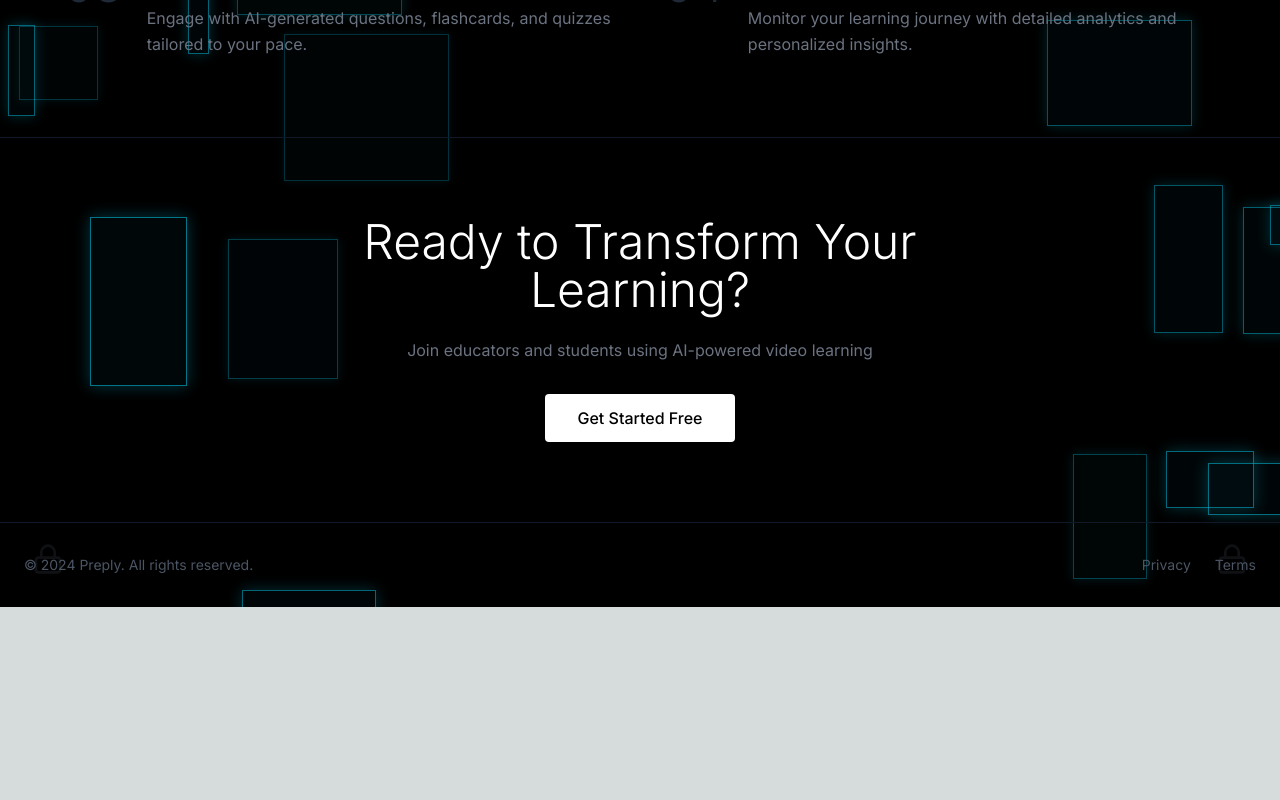
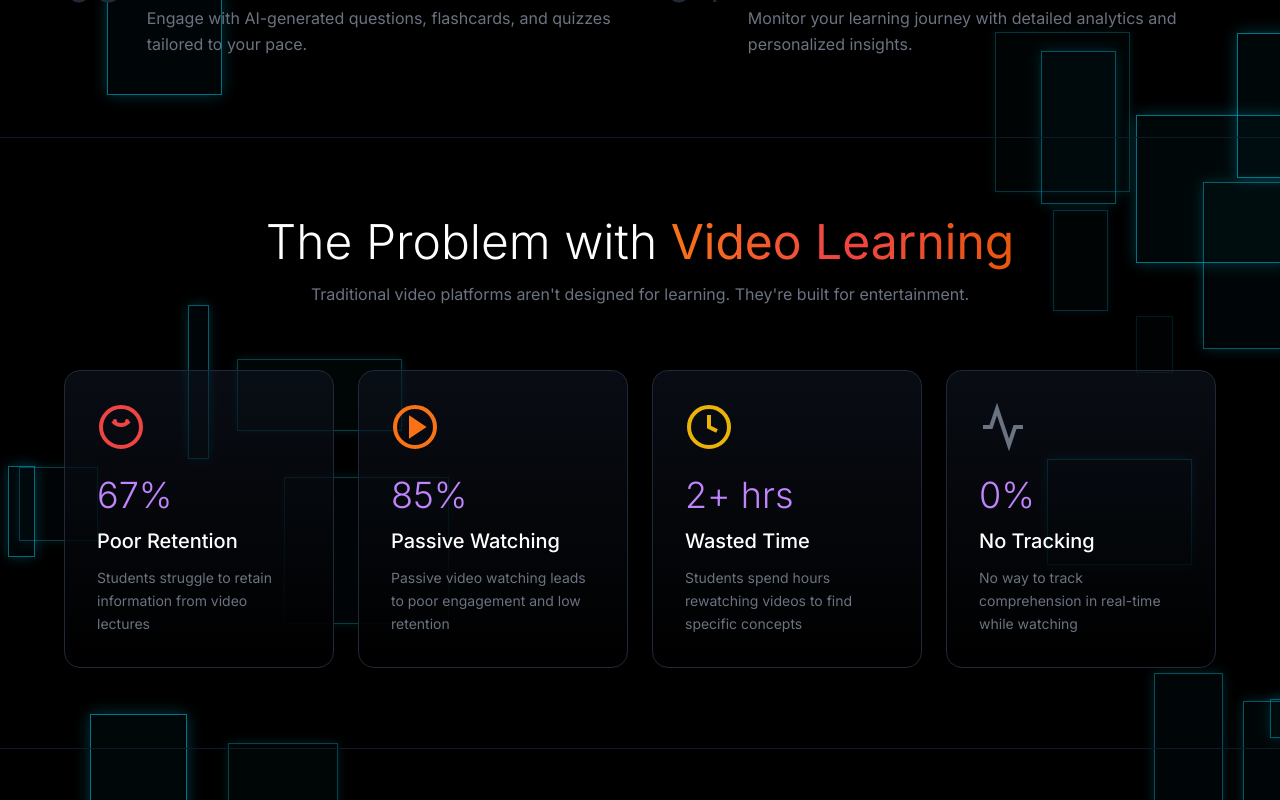
Before and after one commit to codeWithUtkarsh/reply, a Next.js app in the folder frontend/: page / in a window 1280 px wide. Shown: the part 1480-2280 px from the top of the page. Before the commit the page ends 2087 px from the top, so only its background shows below. Built offline with nearby package versions, Linux system fonts and the light colour scheme; no server answers.

Commit message:
Add Problem with Video Learning section after How It Works

```diff
--- a/frontend/app/page.tsx
+++ b/frontend/app/page.tsx
@@ -251,6 +251,74 @@ export default function Home() {
           </div>
         </section>
 
+        {/* Problem with Video Learning Section */}
+        <section className="container mx-auto px-6 py-20 border-t border-gray-900">
+          <div className="max-w-6xl mx-auto">
+            <div className="text-center mb-16">
+              <h2 className="text-3xl md:text-5xl font-light mb-4">
+                The Problem with <span className="bg-gradient-to-r from-orange-500 via-red-500 to-orange-600 bg-clip-text text-transparent font-normal">Video Learning</span>
+              </h2>
+              <p className="text-gray-500">Traditional video platforms aren't designed for learning. They're built for entertainment.</p>
+            </div>
+
+            <div className="grid grid-cols-1 md:grid-cols-2 lg:grid-cols-4 gap-6">
+              <ProblemCard
+                icon={
+                  <svg className="w-12 h-12" viewBox="0 0 24 24" fill="none" stroke="currentColor" strokeWidth="2">
+                    <circle cx="12" cy="12" r="10" />
+                    <path d="M8 15s1.5-2 4-2 4 2 4 2" transform="scale(1,-1) translate(0,-24)" />
+                    <line x1="9" y1="9" x2="9.01" y2="9" strokeLinecap="round" />
+                    <line x1="15" y1="9" x2="15.01" y2="9" strokeLinecap="round" />
+                  </svg>
+                }
+                iconColor="text-red-500"
+                stat="67%"
+                statColor="text-purple-400"
+                title="Poor Retention"
+                description="Students struggle to retain information from video lectures"
+              />
+              <ProblemCard
+                icon={
+                  <svg className="w-12 h-12" viewBox="0 0 24 24" fill="none" stroke="currentColor" strokeWidth="2">
+                    <circle cx="12" cy="12" r="10" />
+                    <polygon points="10 8 16 12 10 16 10 8" fill="currentColor" />
+                  </svg>
+                }
+                iconColor="text-orange-500"
+                stat="85%"
+                statColor="text-purple-400"
+                title="Passive Watching"
+                description="Passive video watching leads to poor engagement and low retention"
+              />
+              <ProblemCard
+                icon={
+                  <svg className="w-12 h-12" viewBox="0 0 24 24" fill="none" stroke="currentColor" strokeWidth="2">
+                    <circle cx="12" cy="12" r="10" />
+                    <polyline points="12 6 12 12 16 14" />
+                  </svg>
+                }
+                iconColor="text-yellow-500"
+                stat="2+ hrs"
+                statColor="text-purple-400"
+                title="Wasted Time"
+                description="Students spend hours rewatching videos to find specific concepts"
+              />
+              <ProblemCard
+                icon={
+                  <svg className="w-12 h-12" viewBox="0 0 24 24" fill="none" stroke="currentColor" strokeWidth="2">
+                    <polyline points="22 12 18 12 15 21 9 3 6 12 2 12" />
+                  </svg>
+                }
+                iconColor="text-gray-500"
+                stat="0%"
+                statColor="text-purple-400"
+                title="No Tracking"
+                description="No way to track comprehension in real-time while watching"
+              />
+            </div>
+          </div>
+        </section>
+
         {/* Final CTA */}
         <section className="container mx-auto px-6 py-20 border-t border-gray-900">
           <div className="max-w-3xl mx-auto text-center">
@@ -383,3 +451,27 @@ function ProcessStep({ number, title, description }: ProcessStepProps) {
     </div>
   );
 }
+
+interface ProblemCardProps {
+  icon: React.ReactNode;
+  iconColor: string;
+  stat: string;
+  statColor: string;
+  title: string;
+  description: string;
+}
+
+function ProblemCard({ icon, iconColor, stat, statColor, title, description }: ProblemCardProps) {
+  return (
+    <div className="bg-gradient-to-b from-gray-900/50 to-black border border-gray-800 rounded-2xl p-8 hover:border-gray-700 transition-all">
+      <div className={`${iconColor} mb-6`}>
+        {icon}
+      </div>
+      <div className={`text-4xl font-light ${statColor} mb-3`}>
+        {stat}
+      </div>
+      <h3 className="text-xl font-medium text-white mb-3">{title}</h3>
+      <p className="text-gray-500 text-sm leading-relaxed">{description}</p>
+    </div>
+  );
+}
```
